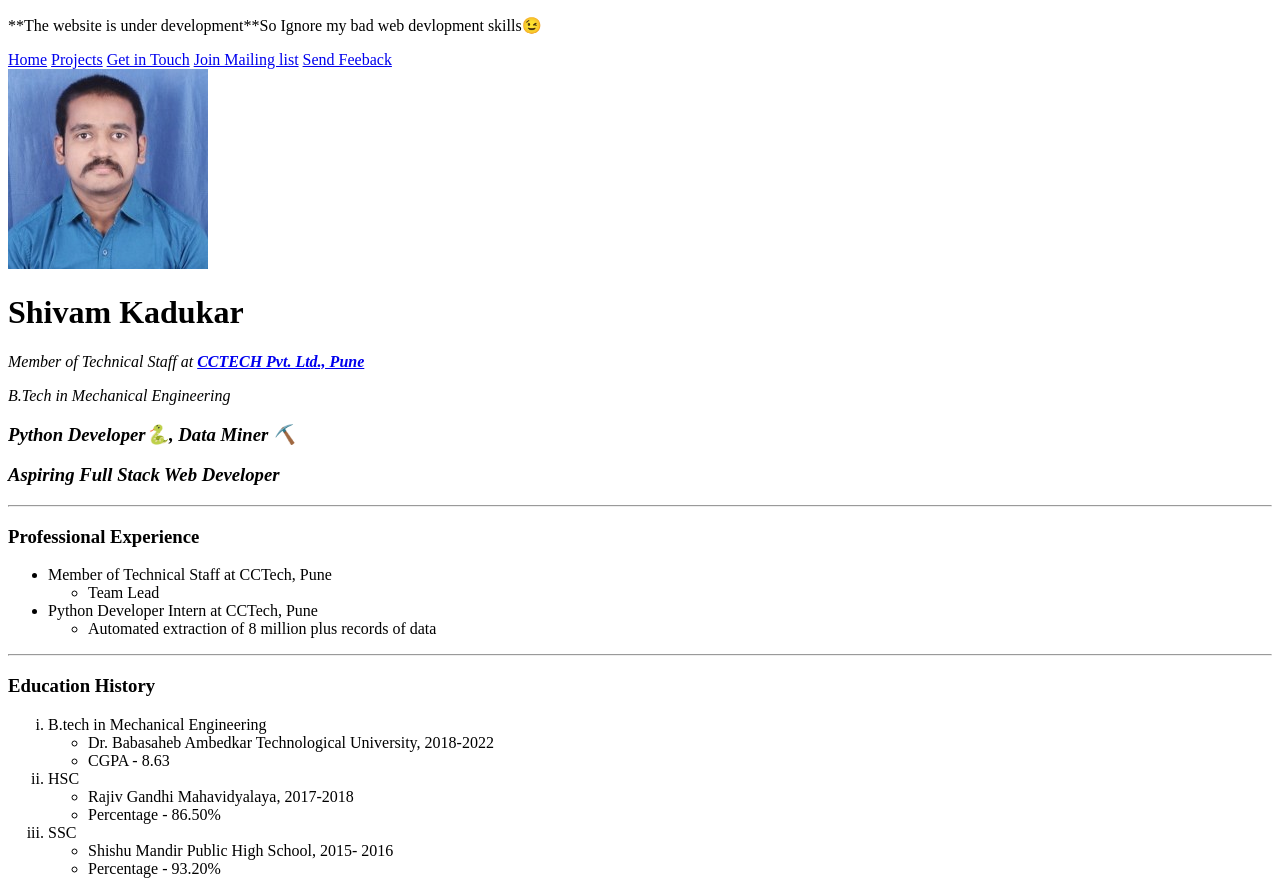
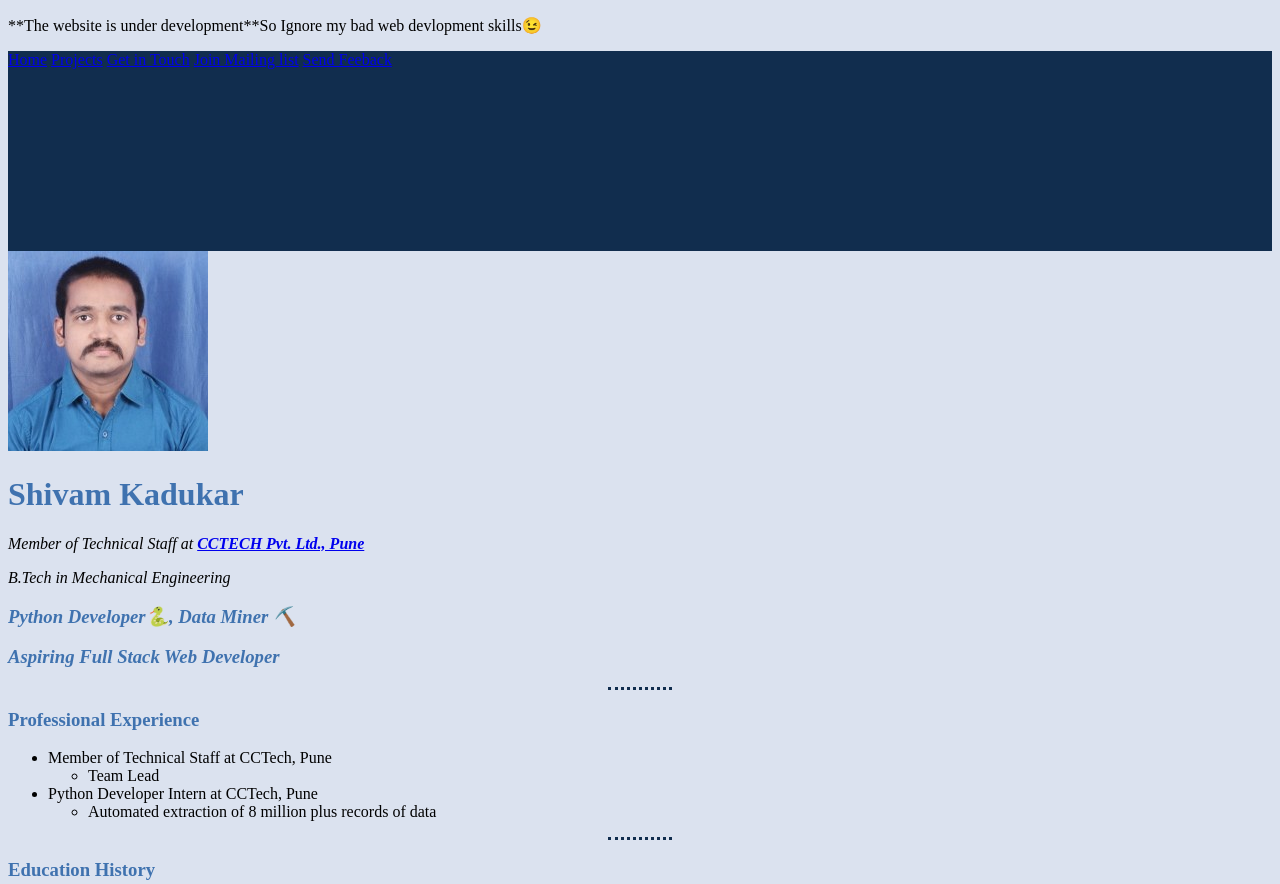
Before and after one commit to shivamkadukar/shivamkadukar.github.io, a plain HTML site: page index.html in a window 1280 px wide. Shown: the top 884 px of the page. Drawn offline with Linux system fonts and the light colour scheme.

Commit message:
adding some more stuffs

```diff
--- /dev/null
+++ b/css/style.css
@@ -0,0 +1,19 @@
+body {
+    background-color: #DBE2EF;
+}
+nav {
+    background-color: #112D4E;
+    height: 200px;
+}
+hr {
+    border-style: dotted none none;
+    border-color: #112D4E;
+    border-width: 3px;
+    width: 5%;
+}
+h1{
+    color: #3F72AF;
+}
+h3{
+    color: #3F72AF;
+}
--- a/index.html
+++ b/index.html
@@ -4,6 +4,7 @@
     <meta charset="UTF-8">
     <meta name="viewport" content="width=device-width, initial-scale=1.0">
     <title>Shivam Kadukar</title>
+    <link rel="stylesheet" href="css/style.css">
 </head>
 <body>
     <p>**The website is under development**So Ignore my bad web devlopment skills😉</p>
```
Also changed, not shown: contact_info.html (+1 -0 lines), feedback_form.html (+1 -0 lines).
